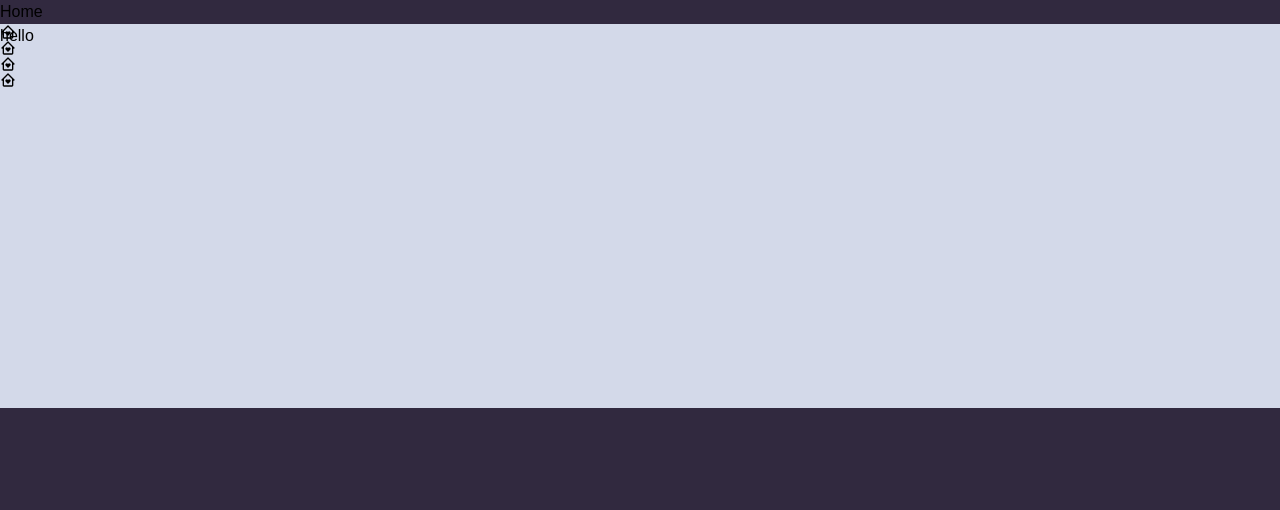
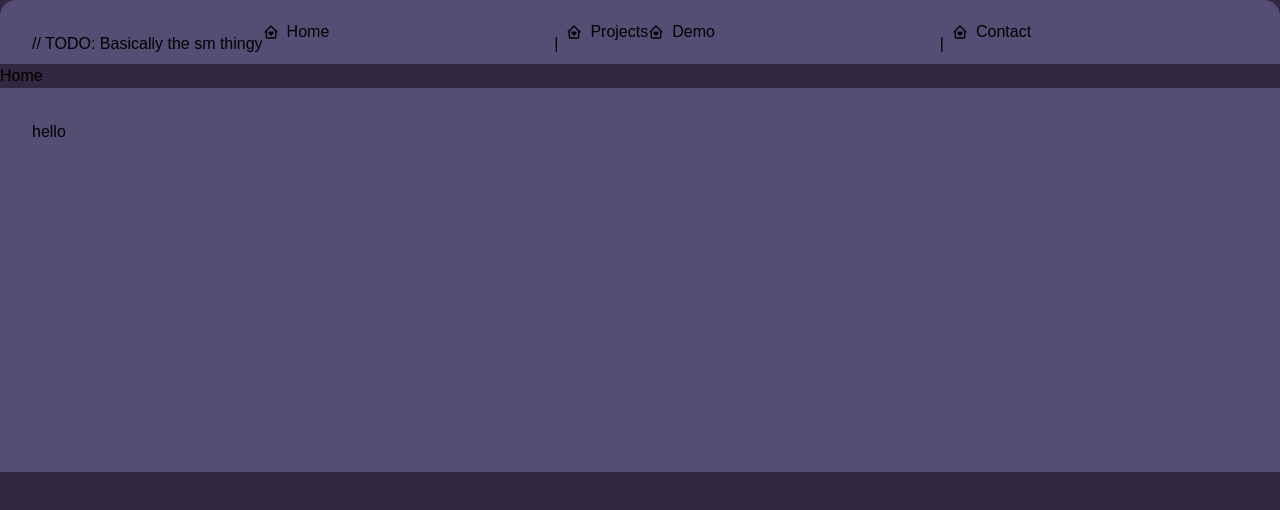
Before and after one commit to Z-100/vayan, a React (Create React App) app: page / in a window 1280 px wide. Shown: the top 510 px of the page. Built offline with nearby package versions, Linux system fonts and the light colour scheme.

Commit message:
feature(page-layout): Footer & Navbar

```diff
--- a/src/App.tsx
+++ b/src/App.tsx
@@ -7,9 +7,11 @@ function App() {
 
     return (
         <BrowserRouter>
-            <Router/>
-            <Navbar/>
-            <Footer/>
+            <div className="flex-col">
+                <Navbar/>
+                <Router/>
+                <Footer/>
+            </div>
         </BrowserRouter>
     );
 }
--- a/src/components/navigation/Footer.tsx
+++ b/src/components/navigation/Footer.tsx
@@ -3,7 +3,7 @@ import React from 'react'
 export const Footer = () => {
 
     return(
-        <div className="w-full h-96 bg-primary">
+        <div className="w-full h-96 p-8 bg-layerOne bottom-0">
             hello
         </div>
     )
--- a/src/components/navigation/Navbar.tsx
+++ b/src/components/navigation/Navbar.tsx
@@ -8,16 +8,21 @@ export const Navbar = () => {
     const groupedRoutes = groupRoutes(routerData)
 
     return (
-        <nav className="absolute ml-[50">
-            {Object.keys(groupedRoutes).map(groupName =>
-                <span key={groupName}>
+        <nav className="w-full h-16 p-8 bg-layerOne flex sm:rounded-b-none rounded-2xl"> // TODO: Basically the sm thingy
+            {Object.keys(groupedRoutes).map((groupName, index) =>
+                <React.Fragment key={groupName}>
+                   <span className="flex-grow flex">
                         {groupedRoutes[groupName].map(route =>
                             <Link key={route.name}
-                            to={route.path}>
+                                  to={route.path}
+                                  className="flex items-center space-x-2">
                                 <route.icon/>
+                                <p>{route.name}</p>
                             </Link>
                         )}
                     </span>
+                    {index < Object.keys(groupedRoutes).length - 1 && <span className="mx-2">|</span>}
+                </React.Fragment>
             )}
         </nav>
     )
--- a/src/components/router/RouterData.tsx
+++ b/src/components/router/RouterData.tsx
@@ -7,16 +7,16 @@ export const routerData: RouteType[] = [
     {
         path: "/",
         element: <HomePage/>,
-        name: "Welcome",
+        name: "Home",
         icon: BiHomeHeart,
         group: RouteGroup.LEFT,
     },
     {
-        path: "/contact",
-        element: <ContactPage/>,
-        name: "Contact",
+        path: "/projects",
+        element: <ProjectsPage/>,
+        name: "Projects",
         icon: BiHomeHeart,
-        group: RouteGroup.RIGHT,
+        group: RouteGroup.MID,
     },
     {
         path: "/demo",
@@ -26,10 +26,10 @@ export const routerData: RouteType[] = [
         group: RouteGroup.MID,
     },
     {
-        path: "/projects",
-        element: <ProjectsPage/>,
-        name: "Projects",
+        path: "/contact",
+        element: <ContactPage/>,
+        name: "Contact",
         icon: BiHomeHeart,
-        group: RouteGroup.MID,
+        group: RouteGroup.RIGHT,
     },
 ]
--- a/src/domain/functions/ExtractDataFromRequest.ts
+++ b/src/domain/functions/ExtractDataFromRequest.ts
@@ -1,4 +1,4 @@
-import {useEffect, useState} from 'react';
+import {useState} from 'react';
 
 export function ExtractDataFromRequest<Type>(promise: Promise<Type>) {
 
@@ -6,12 +6,15 @@ export function ExtractDataFromRequest<Type>(promise: Promise<Type>) {
     const [error, setError] = useState<string | null>(null)
     const [isLoading, setIsLoading] = useState(true)
 
+    setData(null)
+    setError(null)
+    setIsLoading(false)
     // TODO: Replace by react-query
-    useEffect(() => {
-        promise.then(res => setData(res))
-            .catch(err => setError(err))
-            .finally(() => setIsLoading(false))
-    }, [])
+    // useEffect(() => {
+    //     promise.then(res => setData(res))
+    //         .catch(err => setError(err))
+    //         .finally(() => setIsLoading(false))
+    // }, [])
 
     return {data, error, isLoading}
 }
```
Lines whose indentation alone changed are shown as unchanged.
